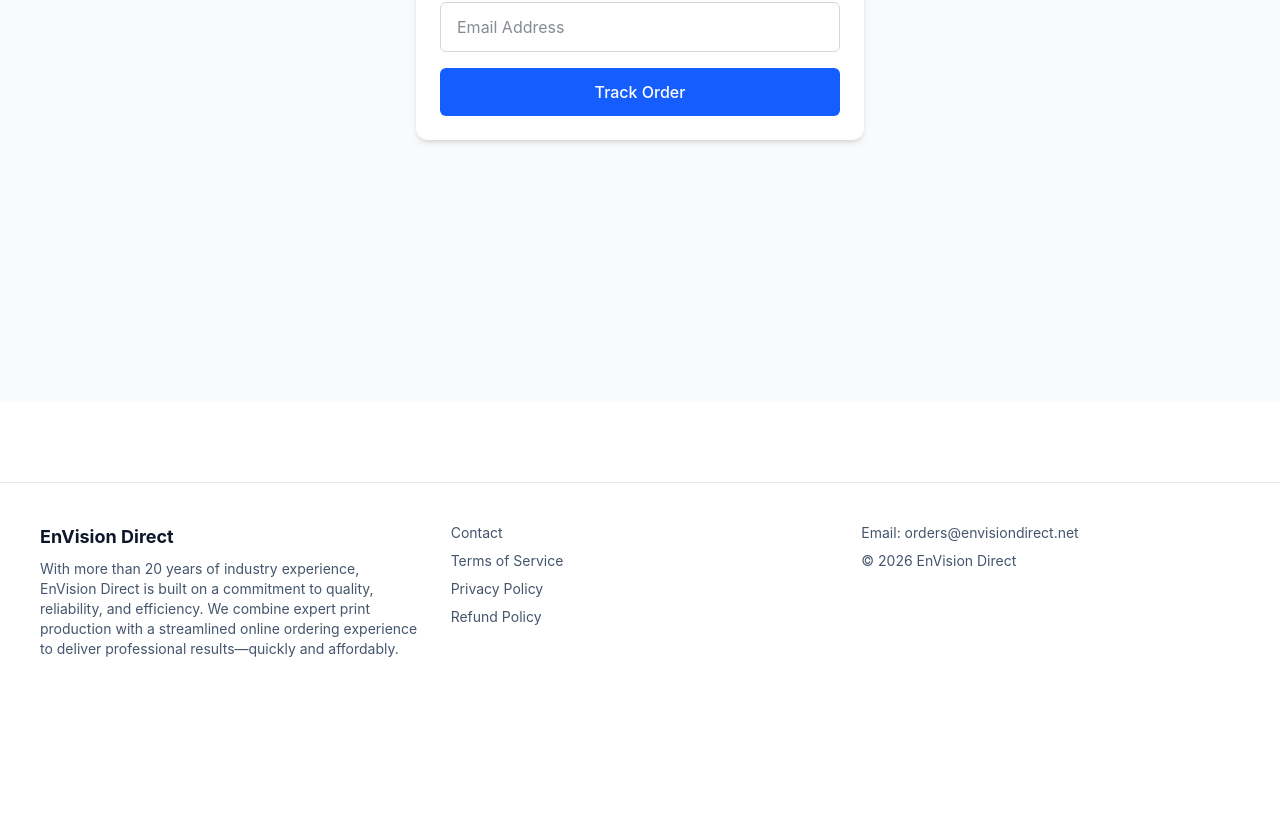
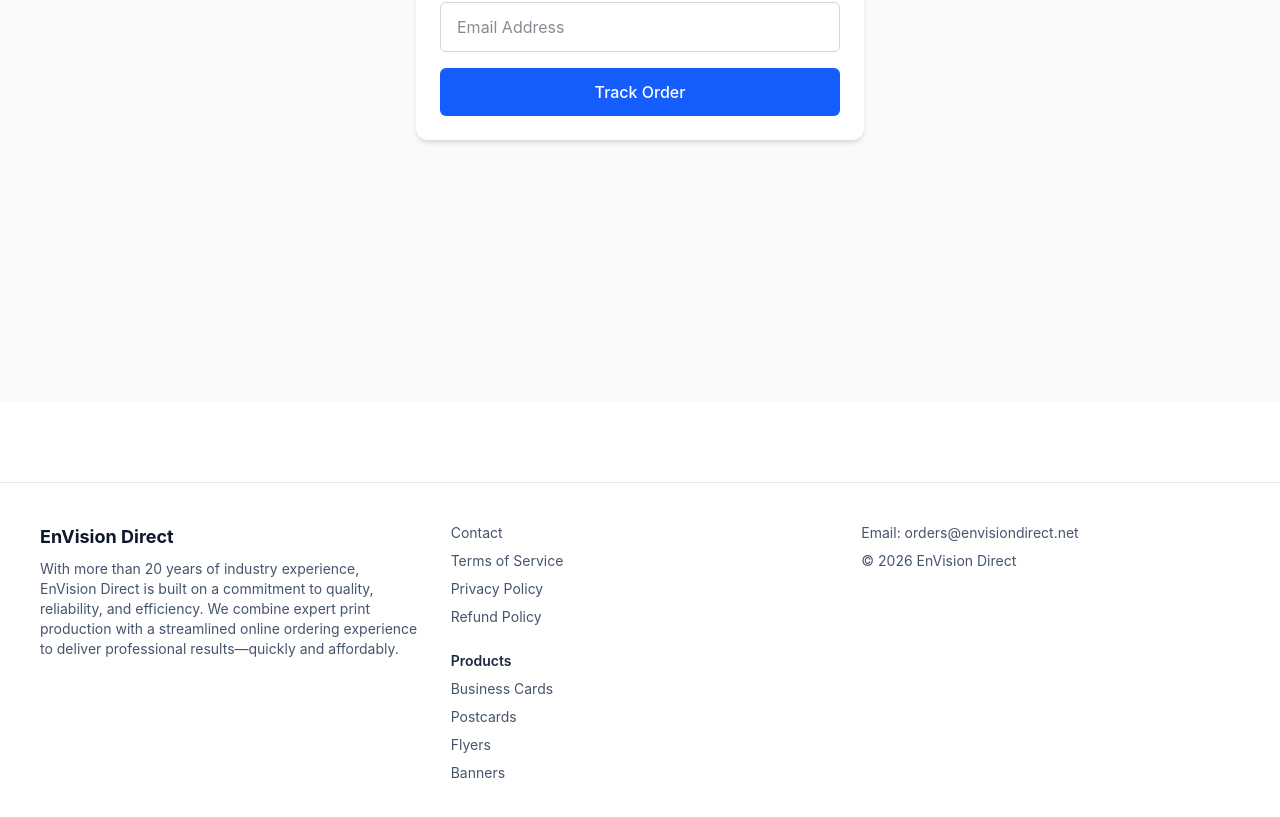
Before and after one commit to deworkenj-envision/Version-25a, a Next.js app: page /track in a window 1280 px wide. Shown: the part 398-1215 px from the top of the page. Before the commit the page ends 1097 px from the top, so only its background shows below. Built offline with nearby package versions, Linux system fonts and the light colour scheme.

Commit message:
Update layout.js

```diff
--- a/app/layout.js
+++ b/app/layout.js
@@ -84,6 +84,23 @@ export default function RootLayout({ children }) {
                 <a href="/refund" className="text-slate-600 hover:text-blue-600">
                   Refund Policy
                 </a>
+
+                {/* 🔥 PRODUCT LINKS (SEO BOOST) */}
+                <div className="mt-4 font-semibold text-slate-800">
+                  Products
+                </div>
+                <a href="/business-cards" className="text-slate-600 hover:text-blue-600">
+                  Business Cards
+                </a>
+                <a href="/postcards" className="text-slate-600 hover:text-blue-600">
+                  Postcards
+                </a>
+                <a href="/flyers" className="text-slate-600 hover:text-blue-600">
+                  Flyers
+                </a>
+                <a href="/banners" className="text-slate-600 hover:text-blue-600">
+                  Banners
+                </a>
               </div>
 
               {/* CONTACT */}
```
